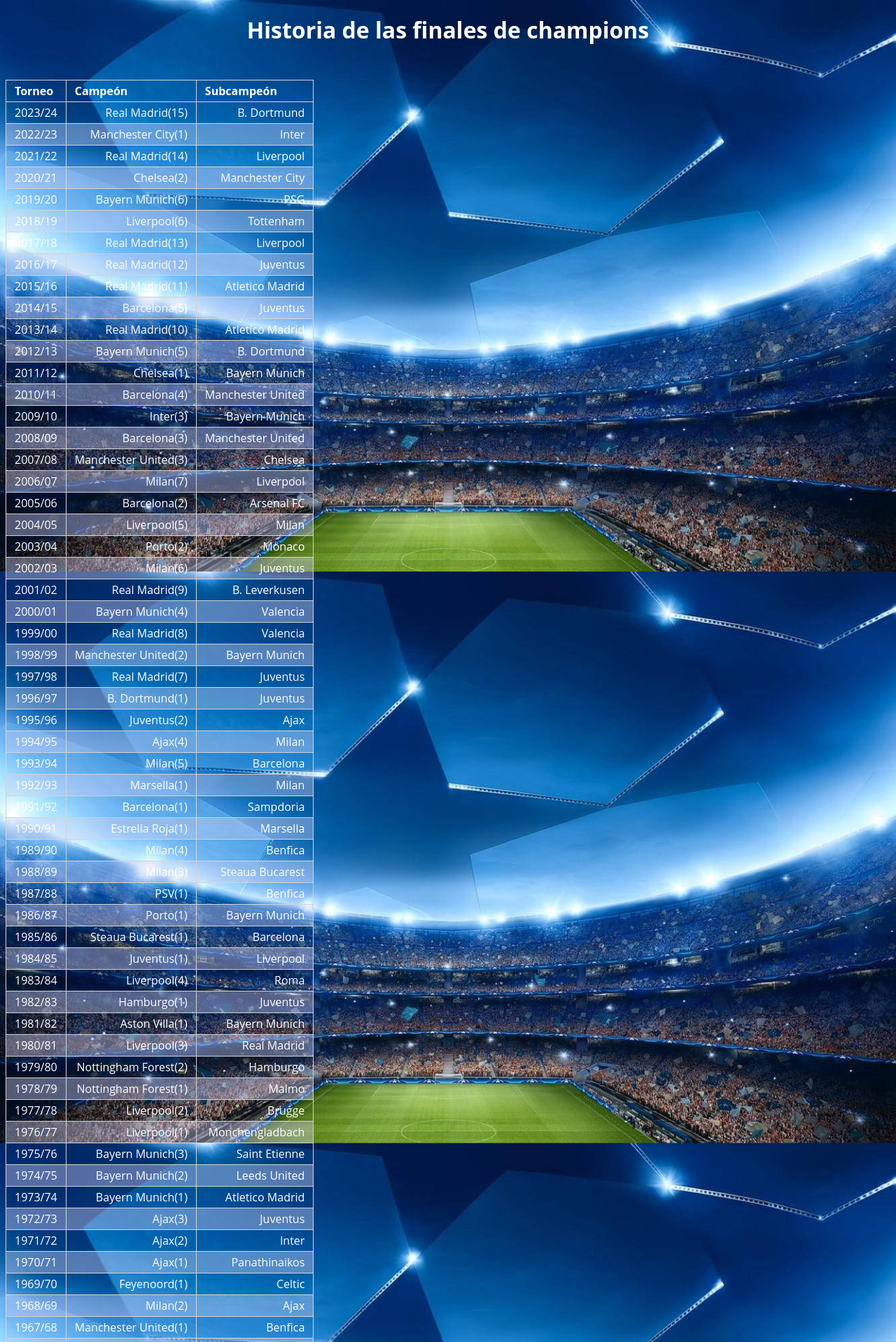
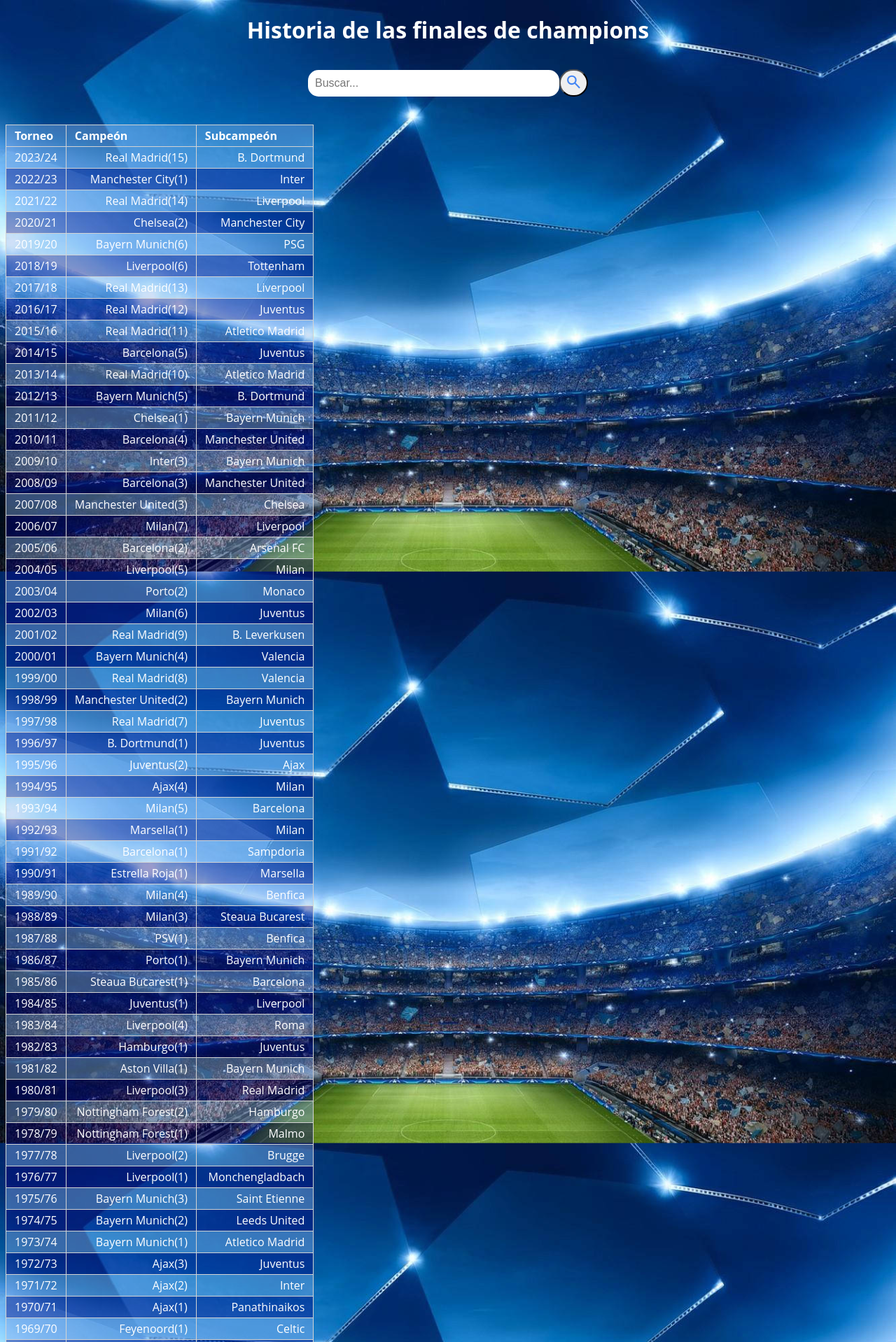
Before and after one commit to TheLife761/TP-Desarrollo-Sistemas, a PHP site: page / in a window 1280 px wide. Shown: the top 1918 px of the page at 70% size. Run offline with PHP 8.4, Linux system fonts and the light colour scheme.

Commit message:
barra de busqueda

```diff
--- a/index.php
+++ b/index.php
@@ -16,7 +16,10 @@ include_once "data.php";
 <body>
 
 <h1>Historia de las finales de champions</h1>
-
+    <div class="container">
+    <input type ="text" placeholder="Buscar...">
+    <button><svg xmlns="http://www.w3.org/2000/svg" viewBox="0 -960 960 960" class="buscador"><path d="M784-120 532-372q-30 24-69 38t-83 14q-109 0-184.5-75.5T120-580q0-109 75.5-184.5T380-840q109 0 184.5 75.5T640-580q0 44-14 83t-38 69l252 252-56 56ZM380-400q75 0 127.5-52.5T560-580q0-75-52.5-127.5T380-760q-75 0-127.5 52.5T200-580q0 75 52.5 127.5T380-400Z"/></svg></button>
+    </div>
 <table class="match">
 <tr>
 
--- a/styles/champions.css
+++ b/styles/champions.css
@@ -11,13 +11,13 @@ body {
 h1 {
   text-align: center;
   color: white;
-  margin-bottom: 50px;
+  margin-bottom: 25px;
 }
 
 table {
   text-align: left;
   border-collapse: collapse;
-  --color: #d0d0f5;
+  --color: #03037f;
   caption-side: bottom;
 }
 
@@ -56,6 +56,11 @@ tbody tr:nth-child(even) {
   background: color-mix(in srgb, var(--color), transparent 60%);
 }
 
+tbody tr:nth-child(odd) {
+  background: color-mix(in srgb, #8bb1ee, transparent 60%);
+}
+
+
 .match th:last-child {
   display: none;
 }
@@ -63,3 +68,30 @@ tbody tr:nth-child(even) {
 .match td:last-child {
   display: none;
 }
+.container .buscador {
+  fill: #4285F4; /* Color del ícono */
+  width: 25px; /* Ancho del ícono */
+  height: 30px; /* Altura del ícono */
+}
+.container{
+  justify-content: center;
+  display: flex; /* Utiliza flexbox para alinear elementos */
+  justify-content: center; /* Centra horizontalmente el contenido */
+  align-items: center; /* Centra verticalmente el contenido */
+  border-radius: 30px; /* Bordes redondeados */
+  padding: 10px; /* Espaciado interno */
+  width: 400px; /* Ancho del contenedor */
+  margin: auto; /* Centra el contenedor en la página */
+  margin-bottom: 30px;
+}
+.container input[type="text"] {
+  border: none; /* Sin borde */
+  outline: none; /* Sin contorno al hacer clic */
+  padding: 10px; /* Espaciado interno */
+  border-radius: 15px; /* Bordes redondeados */
+  font-size: 16px; /* Tamaño de fuente */
+  width: 100%; /* Ancho completo del contenedor */
+}
+.container button{
+  border-radius: 30px;
+}
```
Also changed, not shown: images/search_24dp_E8EAED_FILL0_wght400_GRAD0_opsz24.svg (added).
